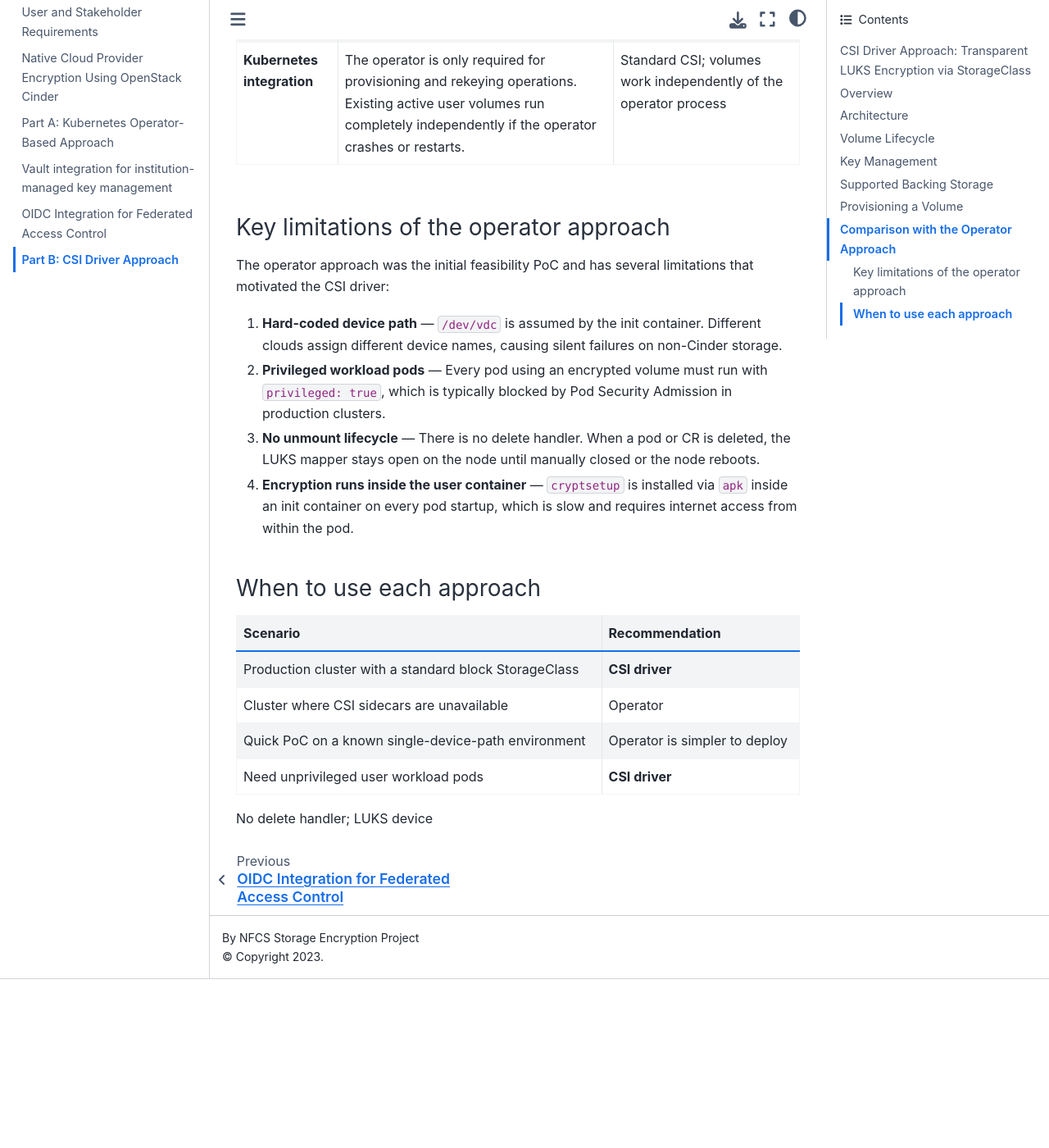
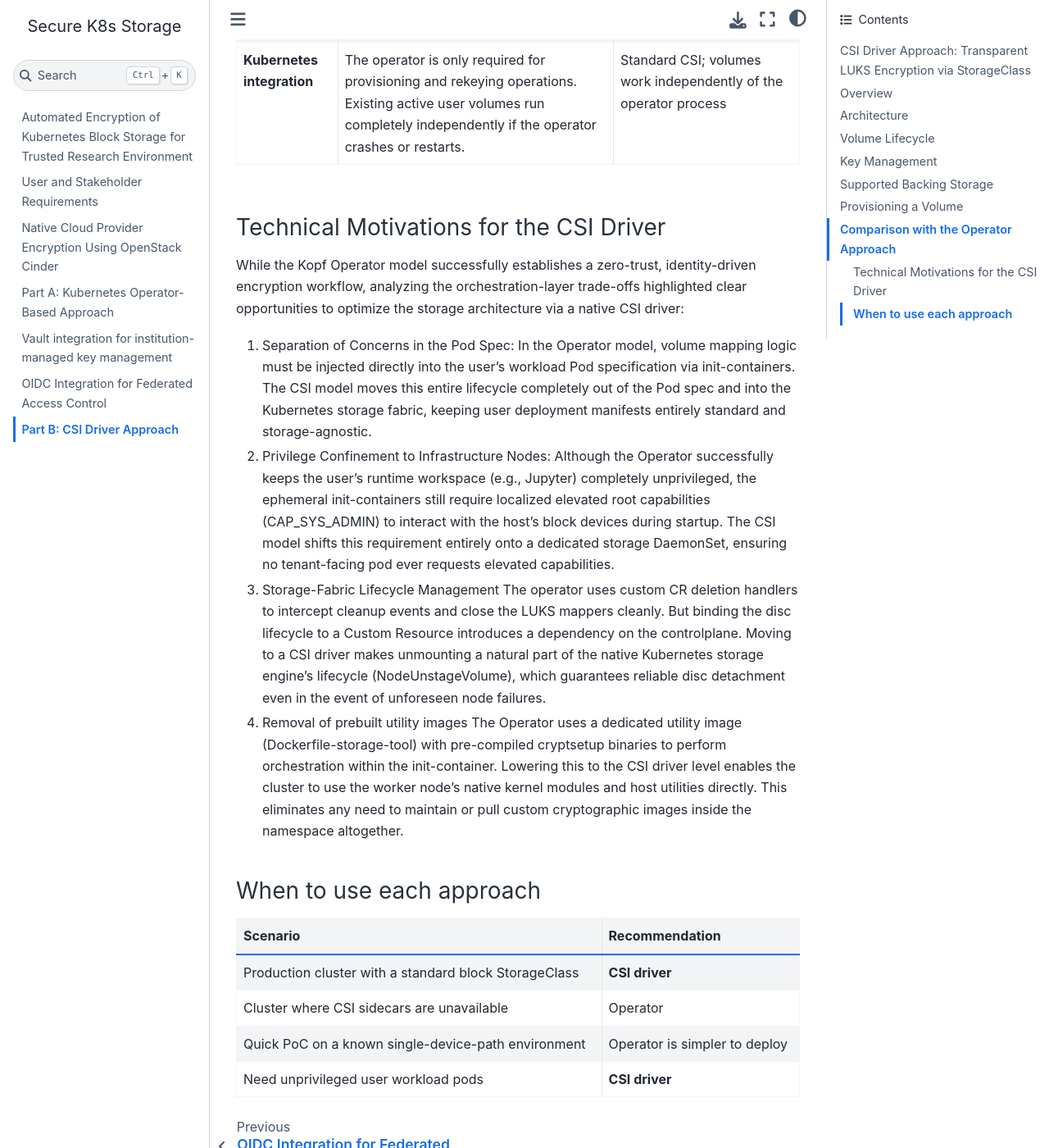
Before and after one commit to nfcs-secure-k8s/luks-k8s-automation, a Jupyter Book: the page built from csi_driver.md, in a window 1280 px wide and 1400 px high, scrolled down 5133 px. Shown: the whole window at 82% size. Built offline with Jupyter Book 1.0.4 settings and Sphinx 7.4.7 and the Sphinx Book theme 1.1.4, drawn with Linux system fonts in a browser that asks for light colours; before the commit the page ends 6327 px from its top, so only the background shows below that.

Commit message:
Update Limitation for Operator model

```diff
--- a/csi_driver.md
+++ b/csi_driver.md
@@ -316,24 +316,17 @@
 | **Backend portability**    | Storage backend agnostic; can target any raw block storage class layer.                                                                                                | Works with any block StorageClass                                   |
 | **Kubernetes integration** | The operator is only required for provisioning and rekeying operations. Existing active user volumes run completely independently if the operator crashes or restarts. | Standard CSI; volumes work independently of the operator process    |
 
-### Key limitations of the operator approach
+### Technical Motivations for the CSI Driver
 
-The operator approach was the initial feasibility PoC and has several limitations
-that motivated the CSI driver:
+While the Kopf Operator model successfully establishes a zero-trust, identity-driven encryption workflow, analyzing the orchestration-layer trade-offs highlighted clear opportunities to optimize the storage architecture via a native CSI driver:
 
-1. **Hard-coded device path** — `/dev/vdc` is assumed by the init container. Different
-   clouds assign different device names, causing silent failures on non-Cinder storage.
+1. Separation of Concerns in the Pod Spec: In the Operator model, volume mapping logic must be injected directly into the user's workload Pod specification via init-containers. The CSI model moves this entire lifecycle completely out of the Pod spec and into the Kubernetes storage fabric, keeping user deployment manifests entirely standard and storage-agnostic.
 
-2. **Privileged workload pods** — Every pod using an encrypted volume must run with
-   `privileged: true`, which is typically blocked by Pod Security Admission in
-   production clusters.
+2. Privilege Confinement to Infrastructure Nodes: Although the Operator successfully keeps the user’s runtime workspace (e.g., Jupyter) completely unprivileged, the ephemeral init-containers still require localized elevated root capabilities (CAP_SYS_ADMIN) to interact with the host's block devices during startup. The CSI model shifts this requirement entirely onto a dedicated storage DaemonSet, ensuring no tenant-facing pod ever requests elevated capabilities.
 
-3. **No unmount lifecycle** — There is no delete handler. When a pod or CR is deleted,
-   the LUKS mapper stays open on the node until manually closed or the node reboots.
+3. Storage-Fabric Lifecycle Management The operator uses custom CR deletion handlers to intercept cleanup events and close the LUKS mappers cleanly. But binding the disc lifecycle to a Custom Resource introduces a dependency on the controlplane. Moving to a CSI driver makes unmounting a natural part of the native Kubernetes storage engine’s lifecycle (NodeUnstageVolume), which guarantees reliable disc detachment even in the event of unforeseen node failures.
 
-4. **Encryption runs inside the user container** — `cryptsetup` is installed via `apk`
-   inside an init container on every pod startup, which is slow and requires internet
-   access from within the pod.
+4. Removal of prebuilt utility images The Operator uses a dedicated utility image (Dockerfile-storage-tool) with pre-compiled cryptsetup binaries to perform orchestration within the init-container. Lowering this to the CSI driver level enables the cluster to use the worker node’s native kernel modules and host utilities directly. This eliminates any need to maintain or pull custom cryptographic images inside the namespace altogether.
 
 ### When to use each approach
 
@@ -343,5 +336,3 @@
 | Cluster where CSI sidecars are unavailable            | Operator                      |
 | Quick PoC on a known single-device-path environment   | Operator is simpler to deploy |
 | Need unprivileged user workload pods                  | **CSI driver**                |
-
-No delete handler; LUKS device
```
